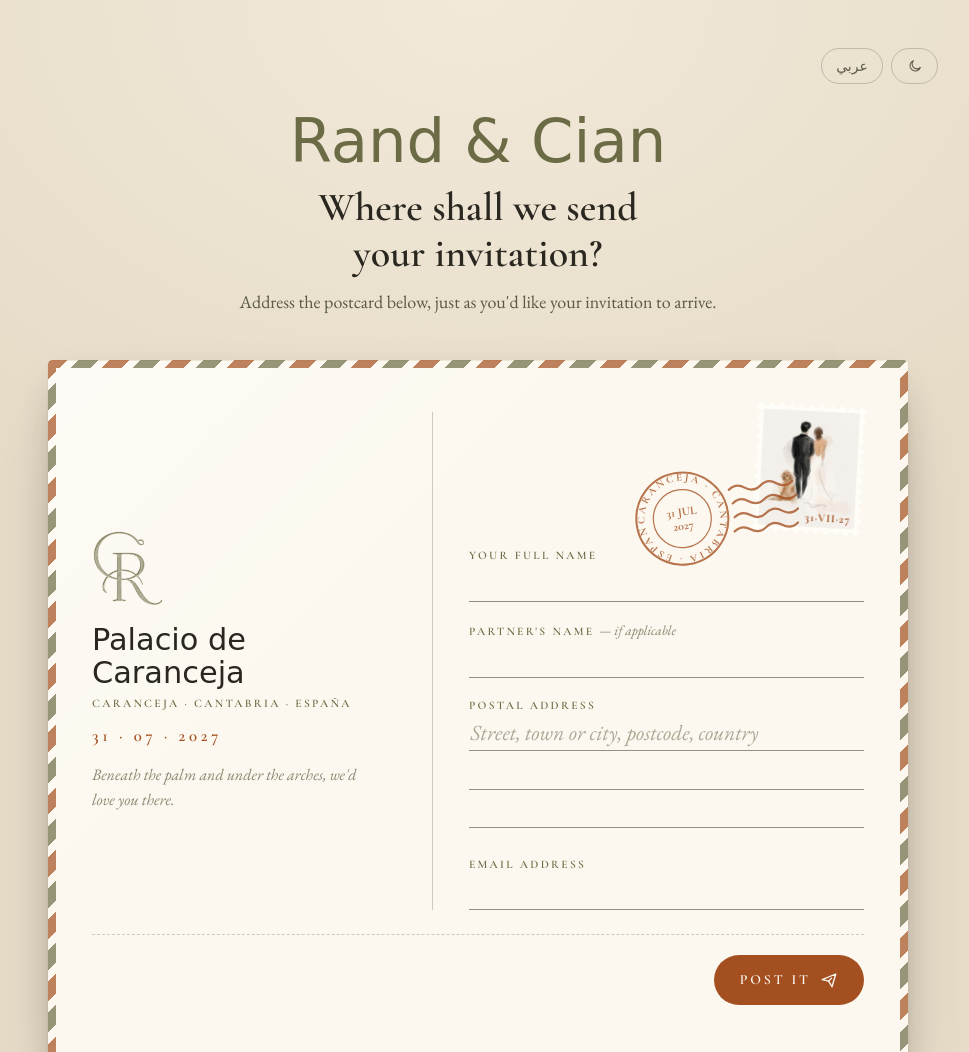
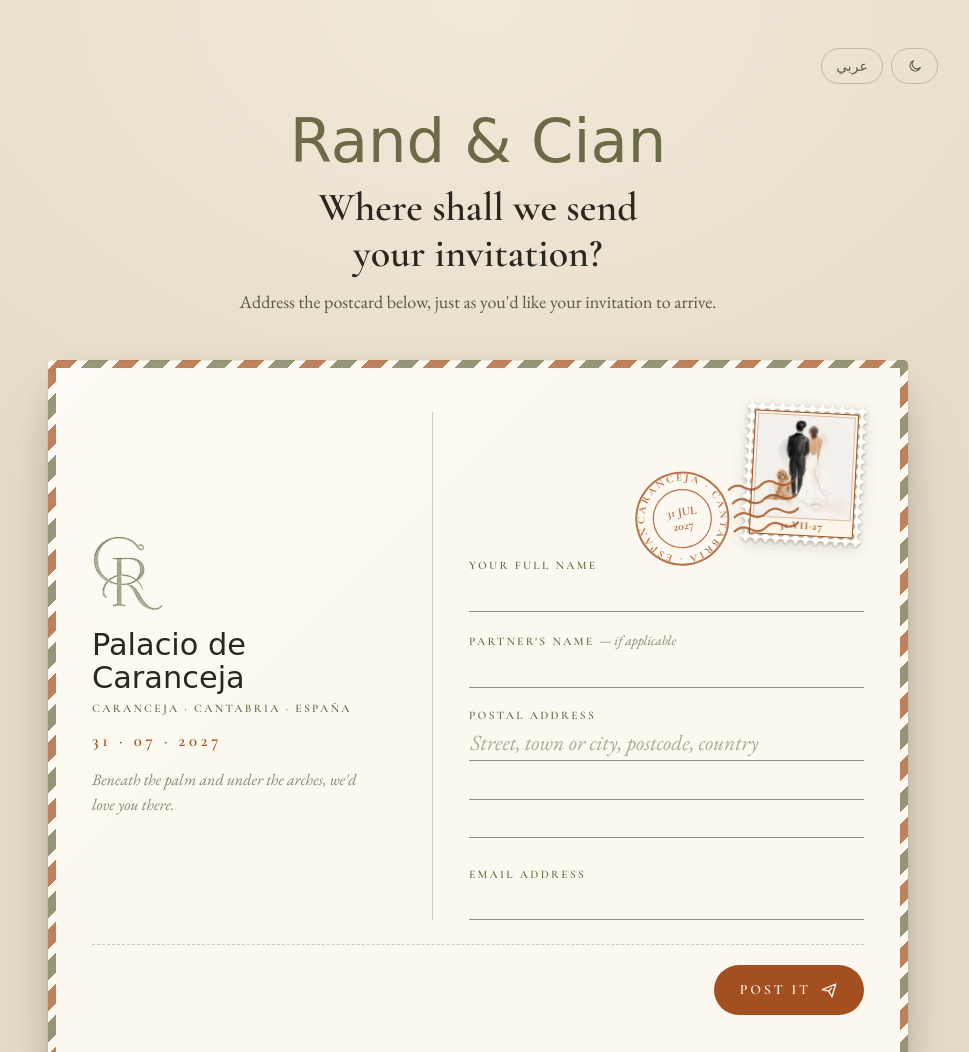
Before and after one commit to cian-warby/wedding-details, a plain HTML site: page index.html in a window 1280 px wide. Shown: the top 1052 px of the page, without its empty margins (162-1131 px from the left). Drawn offline with nearby package versions, Linux system fonts and the light colour scheme; a web font is replaced by a local one.

Commit message:
Give the couple stamp a proper perforated border and printed frame
Co-Authored-By: Claude Opus 5.5 <noreply@anthropic.com>

```diff
--- a/index.html
+++ b/index.html
@@ -182,10 +182,15 @@ html[lang="ar"] .note .place, html[lang="ar"] .note .date { letter-spacing: 0; f
 
 /* stamp + postmark */
 .stamp-wrap { grid-area: stamp; position: relative; justify-self: end; margin-bottom: 1rem; }
+/* the shadow and tilt sit on a wrapper: a filter on the masked element itself gets masked away */
+.stamp-tilt {
+  transform: rotate(3deg);
+  filter: drop-shadow(0 1px 1.5px rgba(var(--shadow), .35)) drop-shadow(0 4px 8px rgba(var(--shadow), .14));
+}
 .stamp {
   --hole: 4px; --step: 10px;
-  width: 110px; height: 130px;
-  padding: 7px;
+  width: 120px; height: 140px;
+  padding: 8px;
   background: #FFFDF8;
   -webkit-mask:
     linear-gradient(#000 0 0) content-box,
@@ -193,14 +198,26 @@ html[lang="ar"] .note .place, html[lang="ar"] .note .date { letter-spacing: 0; f
           mask:
     linear-gradient(#000 0 0) content-box,
     radial-gradient(circle at center, transparent calc(var(--hole) - .5px), #000 var(--hole)) calc(var(--step) / -2) calc(var(--step) / -2) / var(--step) var(--step);
-  filter: drop-shadow(0 1px 1px rgba(var(--shadow), .25));
-  transform: rotate(3deg);
-  position: relative;
 }
-.stamp img { width: 100%; height: 100%; object-fit: cover; object-position: 50% 50%; display: block; }
+.stamp-frame {
+  height: 100%;
+  display: flex; flex-direction: column;
+  border: 1.5px solid #A34F1F;
+  padding: 3px;
+  background: #FBF4E8;
+}
+.stamp-frame img {
+  flex: 1; min-height: 0;
+  width: 100%;
+  object-fit: cover; object-position: 50% 45%;
+  display: block;
+  outline: 1px solid rgba(163, 79, 31, .35);
+}
 .stamp .denom {
-  position: absolute; inset-inline-end: 11px; bottom: 10px;
-  font: 700 .72rem/1 var(--font-heading); letter-spacing: .08em;
+  display: block;
+  text-align: center;
+  padding-top: 3px;
+  font: 700 .66rem/1 var(--font-heading); letter-spacing: .1em;
   color: #A34F1F;
 }
 .postmark {
@@ -358,8 +375,9 @@ html[lang="ar"] .thanks h2 { font-family: 'Amiri', serif; }
   .logo { width: 58px; }
   .note .wish { display: none; }
   .note .date { margin-top: .7rem; }
-  .stamp { width: 70px; height: 86px; padding: 5px; --step: 8px; --hole: 3px; }
-  .stamp .denom { font-size: .6rem; inset-inline-end: 8px; bottom: 8px; }
+  .stamp { width: 80px; height: 96px; padding: 6px; --step: 8px; --hole: 3px; }
+  .stamp-frame { padding: 2px; border-width: 1px; }
+  .stamp .denom { font-size: .52rem; padding-top: 2px; }
   .postmark { width: 110px; height: 68px; top: 54px; inset-inline-end: 44px; }
   .address { padding: 0 0 1.25rem; }
   .input { font-size: 1.2rem; }
@@ -406,9 +424,13 @@ html[lang="ar"] .thanks h2 { font-family: 'Amiri', serif; }
       <span class="divider" aria-hidden="true"></span>
 
       <div class="stamp-wrap" aria-hidden="true">
-        <div class="stamp">
-          <img src="assets/stamp-couple.jpg" alt="" width="96" height="116">
-          <span class="denom">31·VII·27</span>
+        <div class="stamp-tilt">
+          <div class="stamp">
+            <div class="stamp-frame">
+              <img src="assets/stamp-couple.jpg" alt="" width="96" height="104">
+              <span class="denom">31·VII·27</span>
+            </div>
+          </div>
         </div>
         <svg class="postmark" viewBox="0 0 170 104" fill="none" stroke="currentColor">
           <defs><path id="ring" d="M52 52 m-38 0 a38 38 0 1 1 76 0 a38 38 0 1 1 -76 0"/></defs>
```
